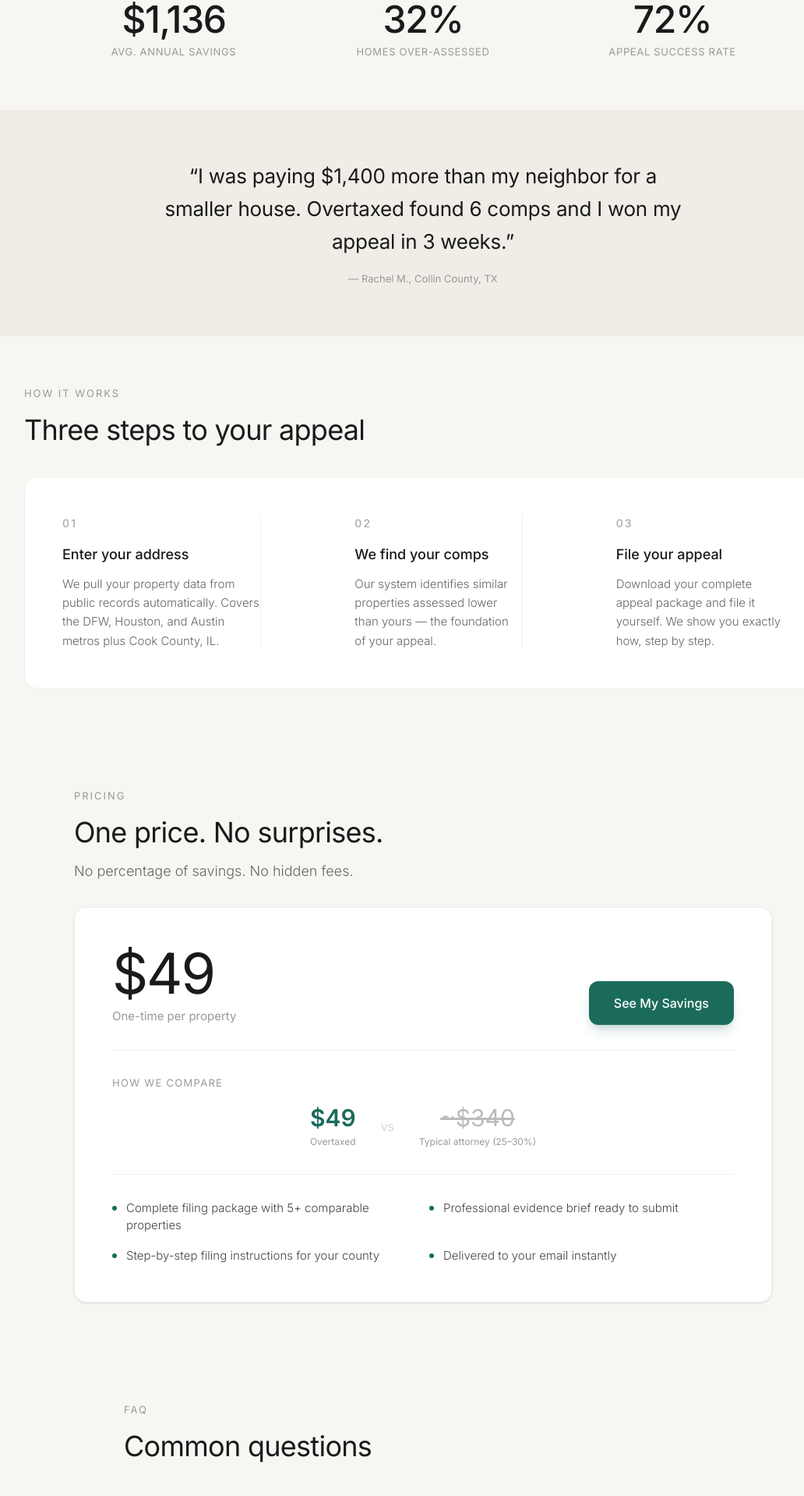
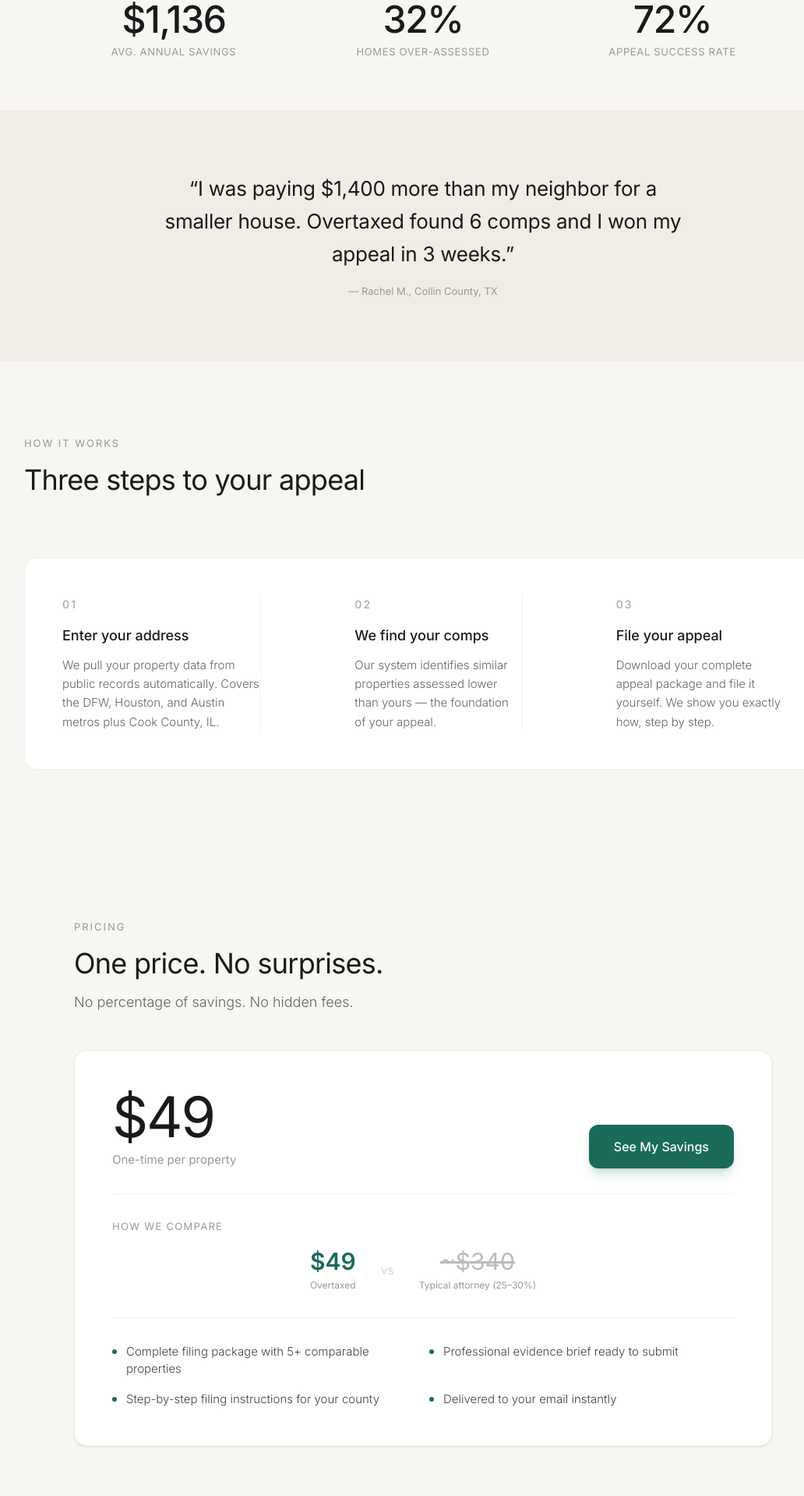
Before and after one commit to lati-bot/overtaxed, a Next.js app: page / in a window 1280 px wide. Shown: the part 848-2766 px from the top of the page at 78% size, without its empty margins (97-1129 px from the left). Built offline with nearby package versions, Linux system fonts and the light colour scheme.

Commit message:
Revert "tighten section spacing — reduce dead space between sections"
This reverts commit 7a0d096ba9a04ec1d563b2c0250992e437f38da3.

```diff
--- a/src/app/page.tsx
+++ b/src/app/page.tsx
@@ -443,8 +443,8 @@
         </div>
       </section>
 
-      {/* Testimonial — warmer bg band */}
-      <section className="py-12 sm:py-16 px-6 bg-[#f0ede7]">
+      {/* [SHOULD FIX #7] Testimonial — committed visual differentiation with warmer bg + name */}
+      <section className="py-16 sm:py-20 px-6 bg-[#f0ede7]">
         <div className="max-w-2xl mx-auto text-center">
           <p className="text-[22px] sm:text-[26px] font-normal leading-relaxed tracking-[-0.01em] text-[#1a1a1a]">
             &ldquo;I was paying $1,400 more than my neighbor for a smaller house. Overtaxed found 6 comps and I won my appeal in 3 weeks.&rdquo;
@@ -453,11 +453,11 @@
         </div>
       </section>
 
-      {/* How it works */}
-      <section id="how-it-works" className="py-12 sm:py-16 px-6">
+      {/* [SHOULD FIX #6 & #8] How it works — structured steps, standardized spacing */}
+      <section id="how-it-works" className="py-16 sm:py-24 px-6">
         <div className="max-w-5xl mx-auto">
           <p className="text-[13px] tracking-[0.15em] uppercase text-[#999] mb-4">How it works</p>
-          <h2 className="text-3xl sm:text-4xl font-normal tracking-[-0.02em] mb-10">Three steps to your appeal</h2>
+          <h2 className="text-3xl sm:text-4xl font-normal tracking-[-0.02em] mb-20">Three steps to your appeal</h2>
 
           {/* [NICE #12] White card container for steps */}
           <div className="bg-white rounded-2xl p-8 sm:p-12 border border-black/[0.06]">
@@ -481,12 +481,12 @@
         </div>
       </section>
 
-      {/* Pricing */}
-      <section id="pricing" className="py-12 sm:py-16 px-6">
+      {/* [SHOULD FIX #4 & #5 & #8] Pricing — comparison moved up, rounded-2xl, standardized spacing */}
+      <section id="pricing" className="py-16 sm:py-24 px-6">
         <div className="max-w-4xl mx-auto">
           <p className="text-[13px] tracking-[0.15em] uppercase text-[#999] mb-4">Pricing</p>
           <h2 className="text-3xl sm:text-4xl font-normal tracking-[-0.02em] mb-4">One price. No surprises.</h2>
-          <p className="text-lg text-[#666] font-light mb-8">No percentage of savings. No hidden fees.</p>
+          <p className="text-lg text-[#666] font-light mb-12">No percentage of savings. No hidden fees.</p>
 
           {/* [SHOULD FIX #5] rounded-2xl not rounded-3xl */}
           <div className="rounded-2xl p-8 sm:p-12 bg-white border border-black/[0.06] shadow-sm">
@@ -539,11 +539,11 @@
         </div>
       </section>
 
-      {/* FAQ */}
-      <section id="faq" className="py-12 sm:py-16 px-6">
+      {/* [SHOULD FIX #8 & NICE #14] FAQ — standardized spacing, tighter on mobile */}
+      <section id="faq" className="py-16 sm:py-24 px-6">
         <div className="max-w-3xl mx-auto">
           <p className="text-[13px] tracking-[0.15em] uppercase text-[#999] mb-4">FAQ</p>
-          <h2 className="text-3xl sm:text-4xl font-normal tracking-[-0.02em] mb-10">Common questions</h2>
+          <h2 className="text-3xl sm:text-4xl font-normal tracking-[-0.02em] mb-16">Common questions</h2>
 
           <div className="space-y-8 sm:space-y-10">
             {[
@@ -562,8 +562,8 @@
         </div>
       </section>
 
-      {/* Final CTA — dark teal */}
-      <section className="py-16 sm:py-20 px-6 bg-[#0f2d26] text-center">
+      {/* [NICE #13] Final CTA — dark teal instead of near-black */}
+      <section className="py-20 sm:py-28 px-6 bg-[#0f2d26] text-center">
         <div className="max-w-2xl mx-auto">
           <h2 className="text-3xl sm:text-4xl md:text-5xl font-normal tracking-[-0.02em] mb-4 text-white">See if you have a case</h2>
           <p className="text-lg text-[#aaa] font-light mb-10">
```
